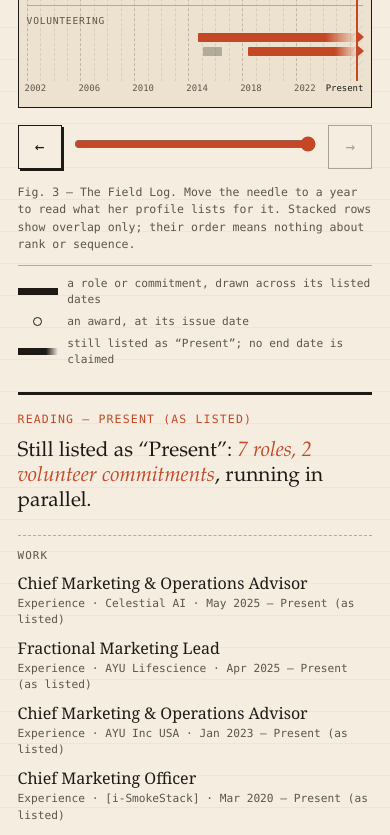
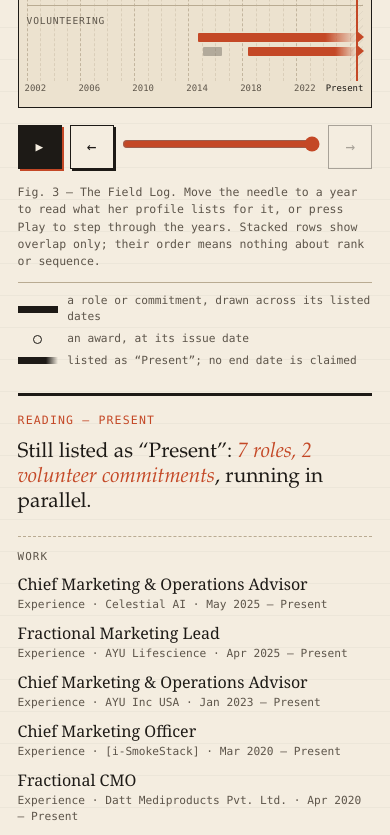
Before and after one commit to YojitSiddhant/sonia-clarity-engine, a Next.js app: page / in a window 390 px wide. Shown: the part 3240-4075 px from the top of the page. Built offline with nearby package versions, Linux system fonts and the light colour scheme.

Commit message:
Enhance FieldLog component with playback functionality and improved controls; update styles for clarity

```diff
--- a/app/fieldlog/FieldLog.tsx
+++ b/app/fieldlog/FieldLog.tsx
@@ -1,6 +1,6 @@
 "use client";
 
-import { useState } from "react";
+import { useEffect, useState } from "react";
 import styles from "./fieldlog.module.css";
 import {
   ENTRIES,
@@ -58,7 +58,10 @@ const isActive = (e: Entry, year: number) => {
   return e.start.y <= year && year <= endY;
 };
 
-const yearLabel = (y: number) => (y === PRESENT_STOP ? "Present (as listed)" : String(y));
+const yearLabel = (y: number) => (y === PRESENT_STOP ? "Present" : String(y));
+
+// One year every 1.6 s: slow enough to read the panel as it changes.
+const PLAY_STEP_MS = 1600;
 
 const NOUN: Record<Lane, [string, string]> = {
   work: ["role", "roles"],
@@ -80,7 +83,48 @@ const PRESENT_WORK = ENTRIES.filter((e) => e.lane === "work" && e.end === "prese
 
 export default function FieldLog() {
   const [year, setYear] = useState(PRESENT_STOP);
-  const set = (y: number) => setYear(Math.min(PRESENT_STOP, Math.max(FIRST_YEAR, y)));
+  const [playing, setPlaying] = useState(false);
+  // Announced once per playback event, instead of every year while playing.
+  const [status, setStatus] = useState("");
+  // "Replay" only after a playback has actually reached Present.
+  const [finished, setFinished] = useState(false);
+
+  // Manual navigation always wins: it pauses playback first.
+  const set = (y: number) => {
+    if (playing) {
+      setPlaying(false);
+      setStatus(`Playback paused at ${yearLabel(y)}.`);
+    }
+    setFinished(false);
+    setYear(Math.min(PRESENT_STOP, Math.max(FIRST_YEAR, y)));
+  };
+
+  const togglePlay = () => {
+    if (playing) {
+      setPlaying(false);
+      setStatus(`Playback paused at ${yearLabel(year)}.`);
+      return;
+    }
+    const from = year === PRESENT_STOP ? FIRST_YEAR : year; // replay from the start
+    setYear(from);
+    setFinished(false);
+    setPlaying(true);
+    setStatus(`Playback started at ${yearLabel(from)}.`);
+  };
+
+  useEffect(() => {
+    if (!playing) return;
+    const id = setTimeout(() => {
+      const next = year + 1;
+      setYear(next);
+      if (next >= PRESENT_STOP) {
+        setPlaying(false);
+        setFinished(true);
+        setStatus(`Playback finished at Present. ${summary(PRESENT_STOP)}.`);
+      }
+    }, PLAY_STEP_MS);
+    return () => clearTimeout(id);
+  }, [playing, year]);
   const active = ENTRIES.filter((e) => isActive(e, year));
   const workCount = active.filter((e) => e.lane === "work").length;
 
@@ -89,7 +133,7 @@ export default function FieldLog() {
       <div className={styles.plateCol}>
         <figure
           className={styles.plate}
-          aria-label={`Timeline from ${FIRST_YEAR} to Present (as listed), in four lanes: work, education, recognition and volunteering. Use the year slider below to read each year.`}
+          aria-label={`Timeline from ${FIRST_YEAR} to Present, in four lanes: work, education, recognition and volunteering. Use the year slider below to read each year.`}
         >
           {/* year grid + needle */}
           <div className={styles.grid} aria-hidden="true">
@@ -156,6 +200,24 @@ export default function FieldLog() {
         <div className={styles.controls}>
           <button
             type="button"
+            className={`${styles.play} ${playing ? styles.playOn : ""}`}
+            onClick={togglePlay}
+            aria-pressed={playing}
+            aria-label={
+              playing
+                ? "Pause timeline"
+                : year === PRESENT_STOP
+                  ? `${finished ? "Replay" : "Play"} timeline from ${FIRST_YEAR}`
+                  : "Play timeline"
+            }
+          >
+            <span aria-hidden="true">{playing ? "❚❚" : finished ? "↺" : "▶"}</span>
+            <span className={styles.playText} aria-hidden="true">
+              {playing ? "Pause" : finished ? "Replay" : "Play"}
+            </span>
+          </button>
+          <button
+            type="button"
             className={styles.step}
             onClick={() => set(year - 1)}
             disabled={year === FIRST_YEAR}
@@ -189,7 +251,7 @@ export default function FieldLog() {
 
         <p className={styles.caption}>
           Fig. 3 — The Field Log. Move the needle to a year to read what her
-          profile lists for it. Stacked rows show overlap only; their order
+          profile lists for it, or press Play to step through the years. Stacked rows show overlap only; their order
           means nothing about rank or sequence.
         </p>
         <ul className={styles.legend} aria-label="Legend">
@@ -203,12 +265,18 @@ export default function FieldLog() {
           </li>
           <li>
             <span className={`${styles.legendBar} ${styles.legendPresent}`} aria-hidden="true" />{" "}
-            still listed as “Present”; no end date is claimed
+            listed as “Present”; no end date is claimed
           </li>
         </ul>
       </div>
 
-      <aside className={styles.readout} aria-live="polite">
+      {/* Playback start/pause/finish is announced here, once per event. */}
+      <p className={styles.srOnly} role="status">
+        {status}
+      </p>
+
+      {/* Manual year changes are announced; silent while playback runs. */}
+      <aside className={styles.readout} aria-live={playing ? "off" : "polite"}>
         <p className={styles.kicker}>Reading — {yearLabel(year)}</p>
         <p className={styles.readTitle}>
           {year === PRESENT_STOP ? "Still listed as “Present”: " : `In ${year}: `}
@@ -228,7 +296,7 @@ export default function FieldLog() {
                     <span className={styles.itemTitle}>{e.title}</span>
                     <span className={styles.itemWhere}>
                       {SECTION[e.lane]} · {e.org} ·{" "}
-                      {e.dates.replace("Present", "Present (as listed)")}
+                      {e.dates}
                     </span>
                     {e.note && <span className={styles.itemNote}>{e.note}</span>}
                   </li>
--- a/app/fieldlog/entries.ts
+++ b/app/fieldlog/entries.ts
@@ -62,7 +62,7 @@ export const ENTRIES: Entry[] = [
   {
     id: "w-tadkaa", lane: "work", title: "Advisory Board Member", org: "Brand Tadkaa", dates: "May 2014 – Dec 2019",
     start: { y: 2014, m: 5 }, end: { y: 2019, m: 12 },
-    note: "Dates as listed. The role’s description mentions April 2018.",
+    note: "The role’s description mentions April 2018.",
   },
   {
     id: "w-founder", lane: "work", title: "Founder | CEO", org: "Self-employed", dates: "Jan 2013 – Apr 2014",
@@ -115,7 +115,7 @@ export const ENTRIES: Entry[] = [
   { id: "v-roundglass", lane: "volunteering", title: "Volunteer", org: "RoundGlass Foundation", dates: "Jun 2018 – Present", start: { y: 2018, m: 6 }, end: "present" },
 ];
 
-/** Axis: 2002 → the "Present (as listed)" stop, which is not given a year. */
+/** Axis: 2002 → the "Present" stop, which is not given a year. */
 export const FIRST_YEAR = 2002;
 export const LAST_DATED_YEAR = 2025; // latest dated start (May 2025)
 export const PRESENT_STOP = LAST_DATED_YEAR + 1; // slider value meaning "Present"
--- a/app/fieldlog/fieldlog.module.css
+++ b/app/fieldlog/fieldlog.module.css
@@ -244,7 +244,7 @@
 /* controls */
 .controls {
   display: grid;
-  grid-template-columns: auto 1fr auto;
+  grid-template-columns: auto auto 1fr auto;
   align-items: center;
   gap: 0.75rem;
   margin-top: 0.9rem;
@@ -278,6 +278,46 @@
   font-size: 1rem;
   cursor: pointer;
   box-shadow: 2px 2px 0 var(--ink);
+}
+
+.play {
+  display: inline-flex;
+  align-items: center;
+  gap: 0.45rem;
+  height: 2.75rem;
+  min-width: 2.75rem;
+  justify-content: center;
+  padding: 0 0.9rem;
+  border: 1px solid var(--ink);
+  background: var(--ink);
+  color: var(--paper);
+  font-family: var(--font-mono);
+  font-size: 0.8rem;
+  letter-spacing: 0.04em;
+  cursor: pointer;
+  box-shadow: 2px 2px 0 var(--signal);
+}
+
+.playOn {
+  background: var(--paper);
+  color: var(--ink);
+}
+
+.play:focus-visible {
+  outline: 2px solid var(--signal);
+  outline-offset: 3px;
+}
+
+@media (max-width: 420px) {
+  .controls {
+    gap: 0.5rem;
+  }
+  .play {
+    padding: 0 0.7rem;
+  }
+  .playText {
+    display: none;
+  }
 }
 
 .step:disabled {
```
